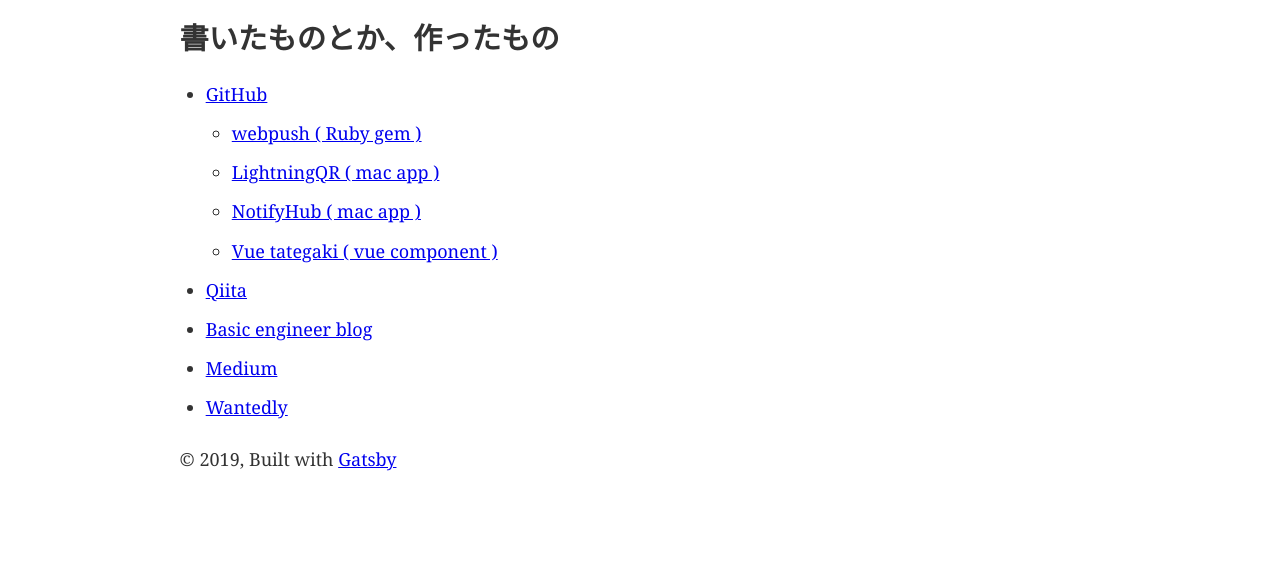
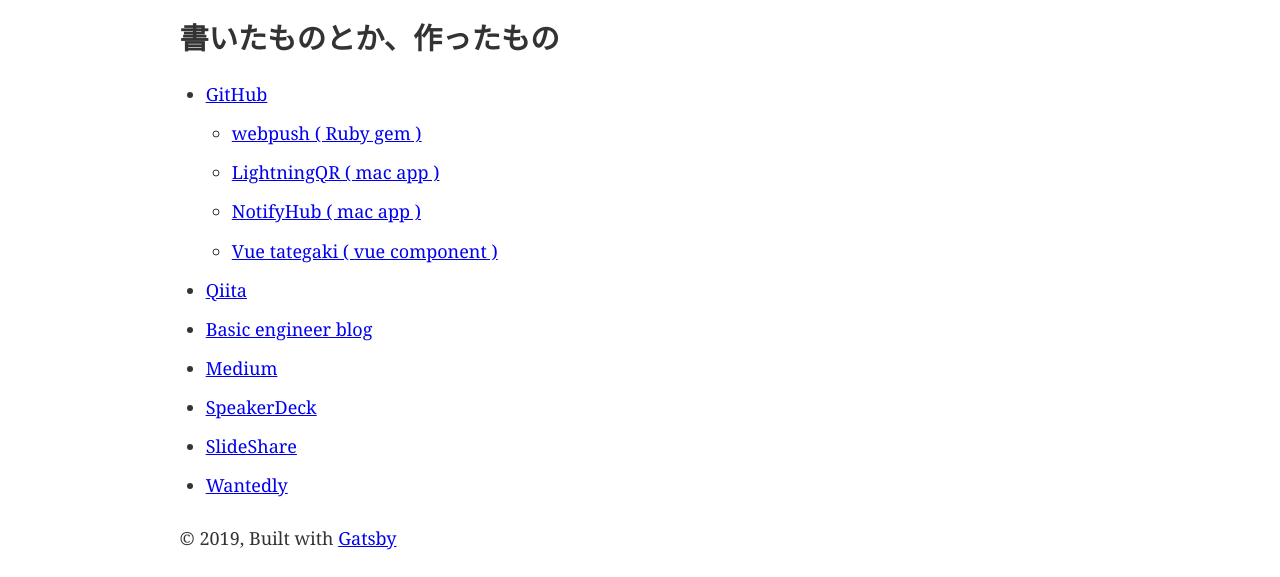
Before and after one commit to zaru/zaru, a Gatsby site: page / in a window 1280 px wide. Shown: the part 223-800 px from the top of the page. Built offline with nearby package versions, Linux system fonts and the light colour scheme; Gatsby itself is replaced by a stand-in of ours.

Commit message:
add slide

```diff
--- a/src/pages/index.js
+++ b/src/pages/index.js
@@ -26,6 +26,8 @@
       <li><a href="https://qiita.com/zaru">Qiita</a></li>
       <li><a href="hhttps://tech.basicinc.jp/accounts/zaru">Basic engineer blog</a></li>
       <li><a href="https://medium.com/@zaru">Medium</a></li>
+      <li><a href="https://speakerdeck.com/zaru_sakuraba">SpeakerDeck</a></li>
+      <li><a href="https://www.slideshare.net/zaruhiroyukisakuraba/presentations">SlideShare</a></li>
       <li><a href="https://www.wantedly.com/users/384807">Wantedly</a></li>
     </ul>
   </Layout>
```
